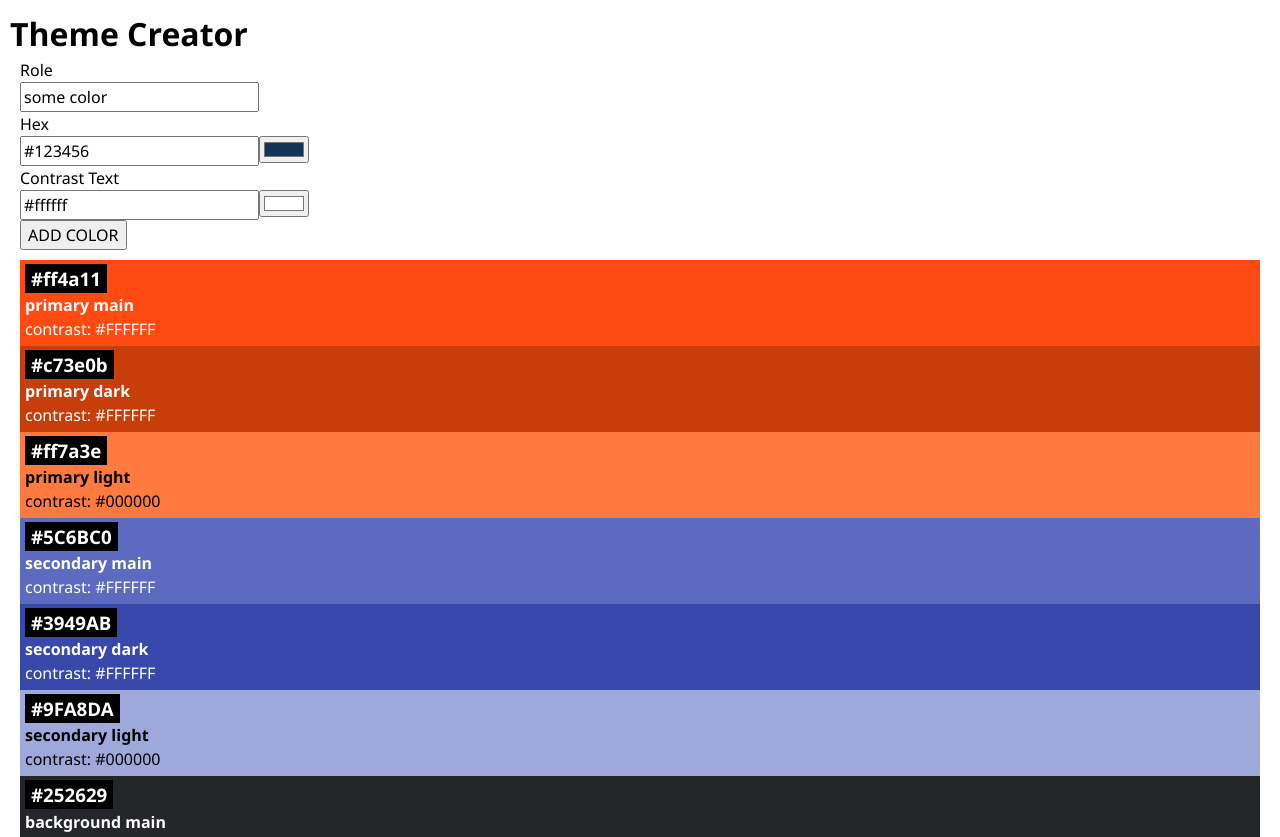
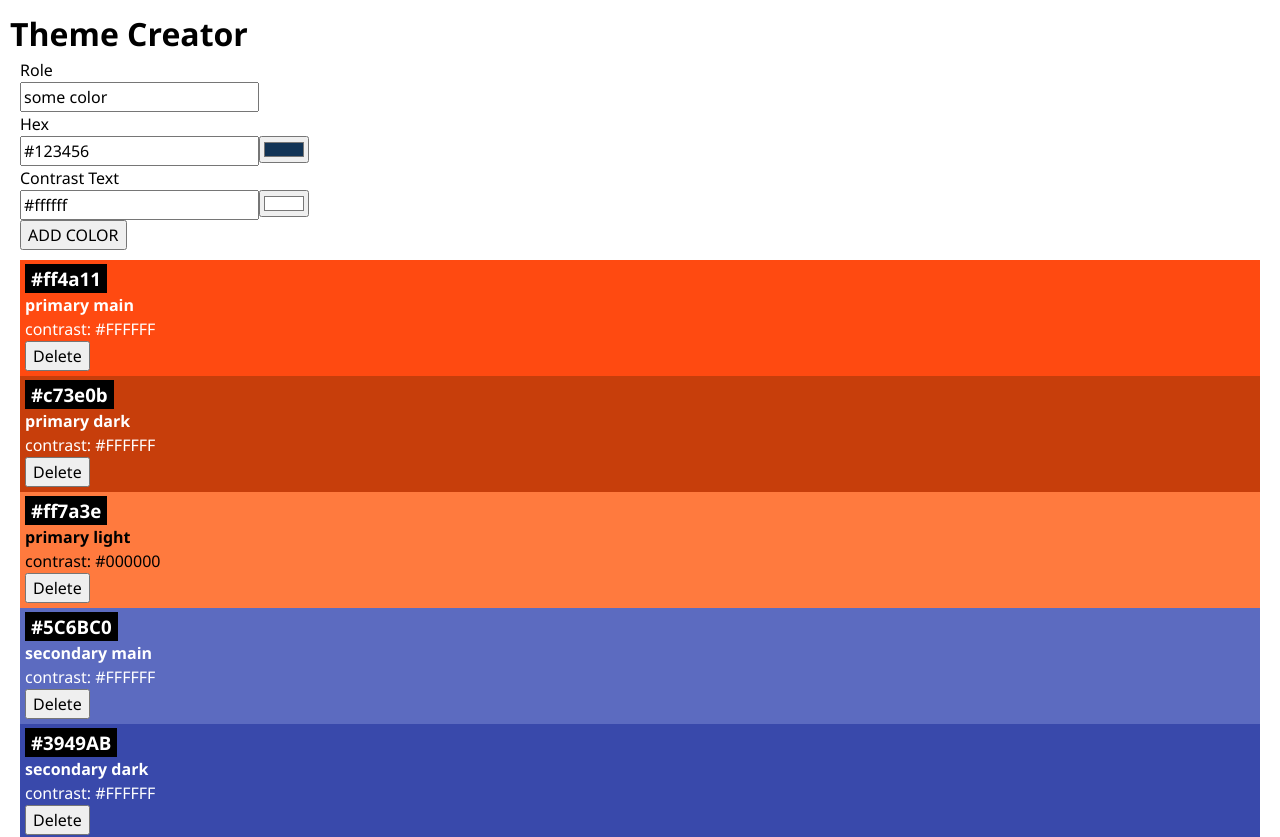
Before and after one commit to StephieTack/theme-creator, a React (Vite) app: page / in a window 1280 px wide. Shown: the top 837 px of the page. Built offline with nearby package versions, Linux system fonts and the light colour scheme.

Commit message:
add delete button to open two more options

```diff
--- a/src/App.jsx
+++ b/src/App.jsx
@@ -1,4 +1,4 @@
-import { useId, useState } from "react";
+import { useState } from "react";
 import "./App.css";
 import ColorComponent from "./Components/Color/Color";
 import { initialColors } from "./lib/colors";
--- a/src/Components/Color/Color.jsx
+++ b/src/Components/Color/Color.jsx
@@ -1,4 +1,5 @@
 import "./Color.css";
+import ColorDelete from "../ColorDelete/ColorDelete";
 
 export default function ColorComponent({ color }) {
   return (
@@ -12,6 +13,7 @@ export default function ColorComponent({ color }) {
       <h3 className="color-card-headline">{color.hex}</h3>
       <h4>{color.role}</h4>
       <p>contrast: {color.contrastText}</p>
+      <ColorDelete />
     </div>
   );
 }
--- /dev/null
+++ b/src/Components/ColorDelete/ColorDelete.jsx
@@ -0,0 +1,21 @@
+import { useState } from "react";
+
+export default function ColorDelete() {
+  const [showExtraButtons, setShowExtraButtons] = useState(false);
+
+  function handleToggleDelete() {
+    setShowExtraButtons((prev) => !prev);
+  }
+
+  return (
+    <>
+      <button onClick={handleToggleDelete}>Delete</button>
+      {showExtraButtons && (
+        <div>
+          <button>Cancel</button>
+          <button>Delete</button>
+        </div>
+      )}
+    </>
+  );
+}
```
